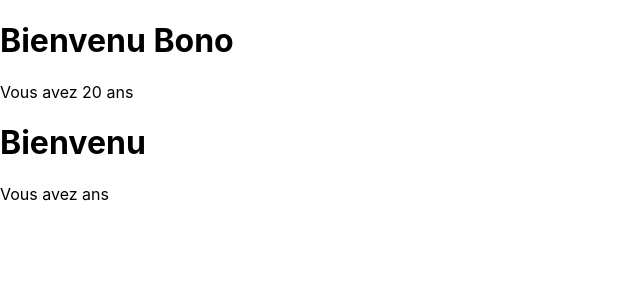
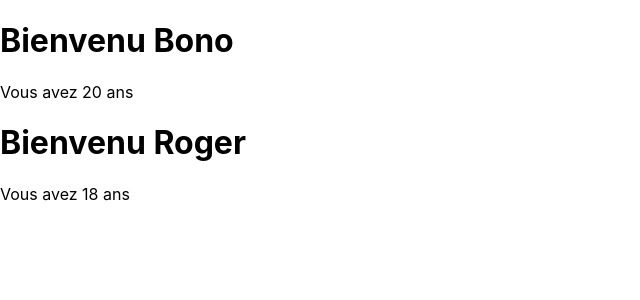
Before and after one commit to nicobetween16and17/react_start, a React (Create React App) app: page / in a window 1280 px wide. Shown: the top 300 px of the page, without its empty margins (0-640 px from the left). Built offline with nearby package versions, Linux system fonts and the light colour scheme.

Commit message:
Properly done i said

```diff
--- a/src/component/exo1.jsx
+++ b/src/component/exo1.jsx
@@ -1,12 +1,9 @@
 import React from 'react';
-import PorpTypes from 'prop-types';
+import PropTypes from 'prop-types';
 
 const Welcome =function(props) {
     const{nom,age}=props;
-    Welcome.defaultProps = {
-        nom: "Roger",
-        age: 18
-    };
+
   return (
     <div>
       <h1>Bienvenu {nom}</h1>
@@ -14,4 +11,12 @@ const Welcome =function(props) {
     </div>
   );
 }
+Welcome.defaultProps = {
+    nom: "Roger",
+    age: 18
+};
+Welcome.propTypes = {
+    nom:PropTypes.string,
+    age:PropTypes.number
+};
 export default Welcome;
```
